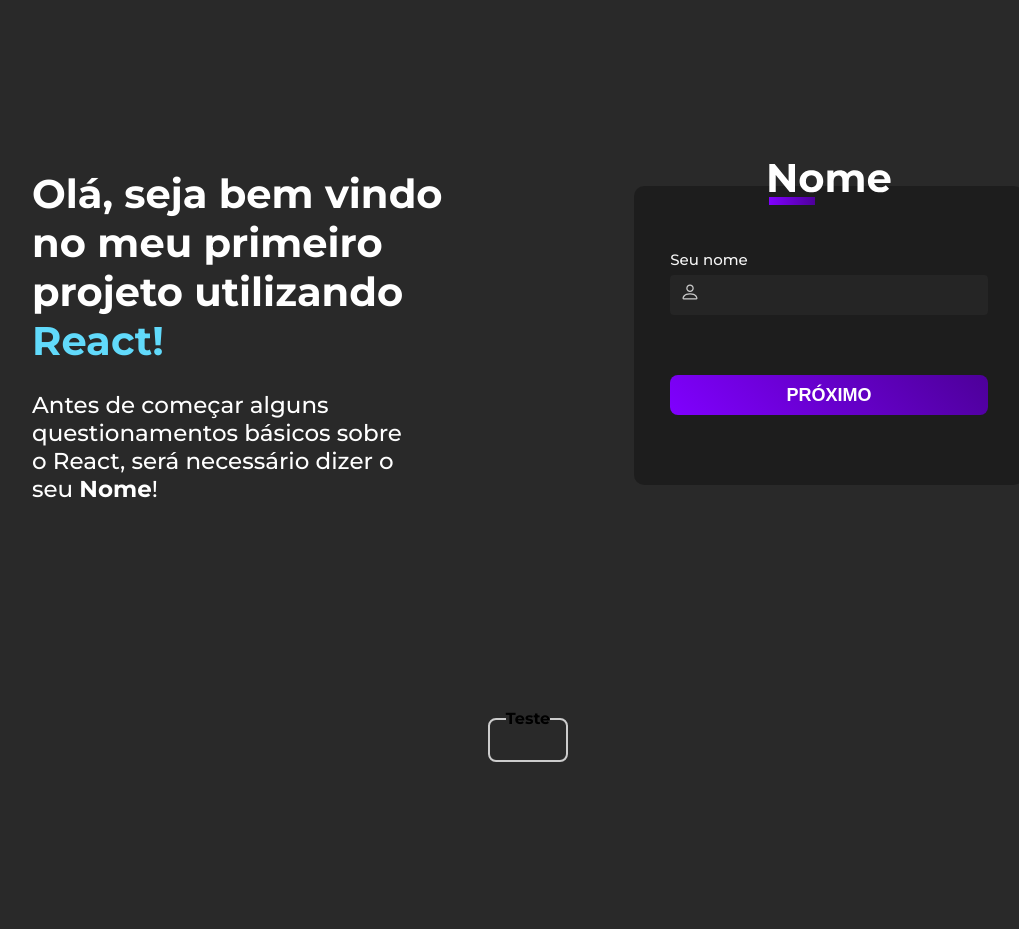
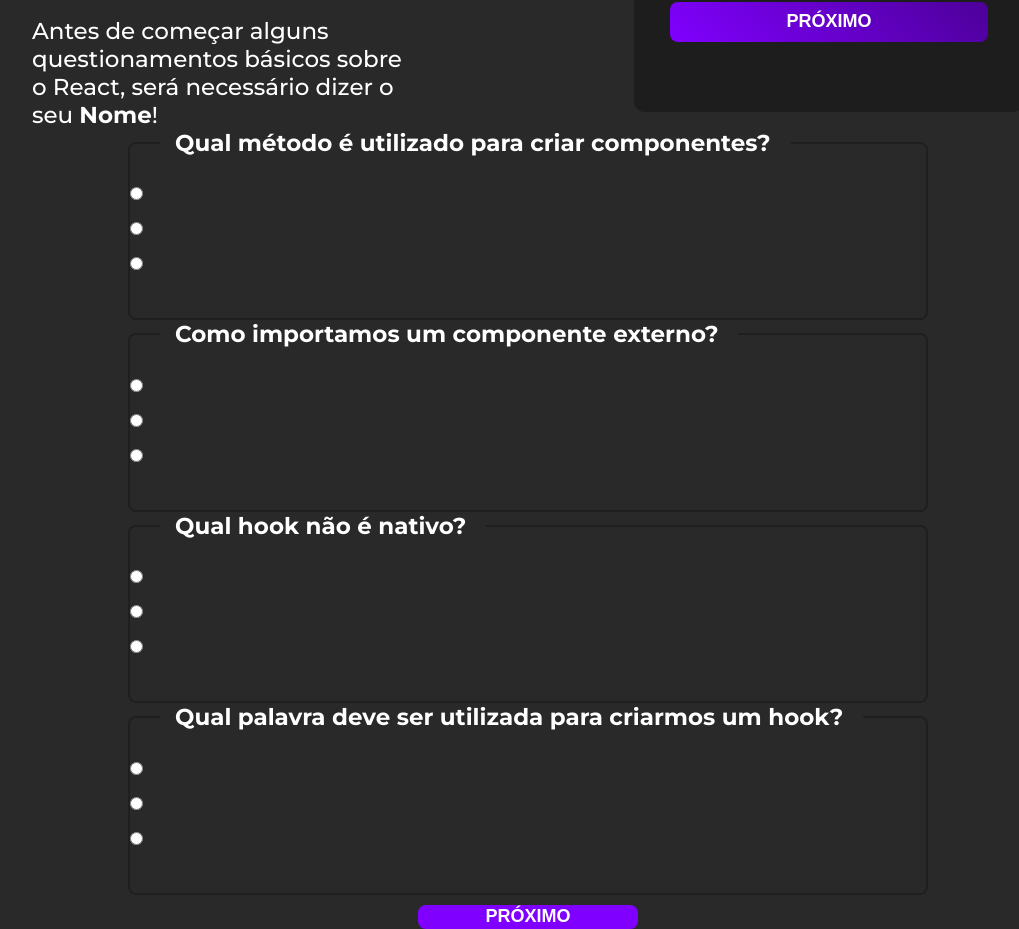
Before and after one commit to GabrielSantos9/projeto-interacao-react, a React (Vite) app: page / in a window 1280 px wide. Shown: the part 38-967 px from the top of the page, without its empty margins (112-1131 px from the left). Before the commit the page ends 800 px from the top, so only its background shows below. Built offline with nearby package versions, Linux system fonts and the light colour scheme.

Commit message:
Tela dos Questionamentos em desenvolvimento.

```diff
--- a/src/Componentes/CampoQuestoes.jsx
+++ b/src/Componentes/CampoQuestoes.jsx
@@ -1,12 +1,60 @@
 import React from "react";
-import { Fieldset, Legend } from "../Estilizações/ECampoQuestoes"
+import { Questao, FormQuestao, BotaoProximo } from "../Estilizações/ECampoQuestoes";
+
+const perguntas = [
+  {
+    pergunta: 'Qual método é utilizado para criar componentes?',
+    options: [
+      'React.makeComponent()',
+      'React.createComponent()',
+      'React.createElement()',
+    ],
+    resposta: 'React.createElement()',
+    id: 'p1',
+  },
+  {
+    pergunta: 'Como importamos um componente externo?',
+    options: [
+      'import Component from "./Component"',
+      'require("./Component")',
+      'import "./Component"',
+    ],
+    resposta: 'import Component from "./Component"',
+    id: 'p2',
+  },
+  {
+    pergunta: 'Qual hook não é nativo?',
+    options: ['useEffect()', 'useFetch()', 'useCallback()'],
+    resposta: 'useFetch()',
+    id: 'p3',
+  },
+  {
+    pergunta: 'Qual palavra deve ser utilizada para criarmos um hook?',
+    options: ['set', 'get', 'use'],
+    resposta: 'use',
+    id: 'p4',
+  },
+];
+
 
 const CampoQuestoes = () => {
+  const [respostas, setRespostas] = React.useState({
+    p1: '',
+    p2: '',
+    p3: '',
+    p4: '',
+  })
+
   return (
-    <Fieldset>
-      <Legend>Teste</Legend>
-    </Fieldset>
+    <>
+      <FormQuestao>
+        {perguntas.map((pergunta) => (
+          <Questao {...pergunta}/>
+        ))}
+        <BotaoProximo>próximo</BotaoProximo>
+      </FormQuestao>
+    </>
   );
-}
+};
 
 export default CampoQuestoes;
--- a/src/Estilizações/ECampoQuestoes.jsx
+++ b/src/Estilizações/ECampoQuestoes.jsx
@@ -1,11 +1,58 @@
 import styled from "styled-components";
 
+export const FormQuestao = styled.form`
+  width: 100%;
+  height: 100%;
+  display: flex;
+  flex-direction: column;
+  align-items: center;
+`;
+
 export const Fieldset = styled.fieldset`
-  border: 2px solid #ccc;
-  padding: 16px;
+  border: 2px solid rgba(31, 31, 31, 62);
   border-radius: 8px;
+  width: 800px;
+  height: 314px;
+  display: flex;
+  flex-direction: column;
+  justify-content: center;
 `;
 
 export const Legend = styled.legend`
   font-weight: bold;
+  font-size: 23px;
+  color: white;
+  margin-left: 30px;
+  padding-left: 15px;
+  padding-right: 20px;
 `;
+
+export const BotaoProximo = styled.button`
+  width: 220px;
+  height: 40px;
+  background-color: #8000ff;
+  border-radius: 8px;
+
+  font-size: 18px;
+  font-weight: 600;
+  color: white;
+  text-transform: uppercase;
+  margin-top: 10px;
+`;
+
+import React from "react";
+
+export const Questao = ({pergunta, options, id}) => {
+  return (
+      <Fieldset>
+        <Legend>{pergunta}</Legend>
+        {options.map((option) => (
+          <label key={option} style={{marginBottom: '1rem', margin:'flex'}}>
+            <input type="radio" value={option} />
+          </label>
+        ))}
+      </Fieldset>
+  );
+};
+
+export default Questao;
```
